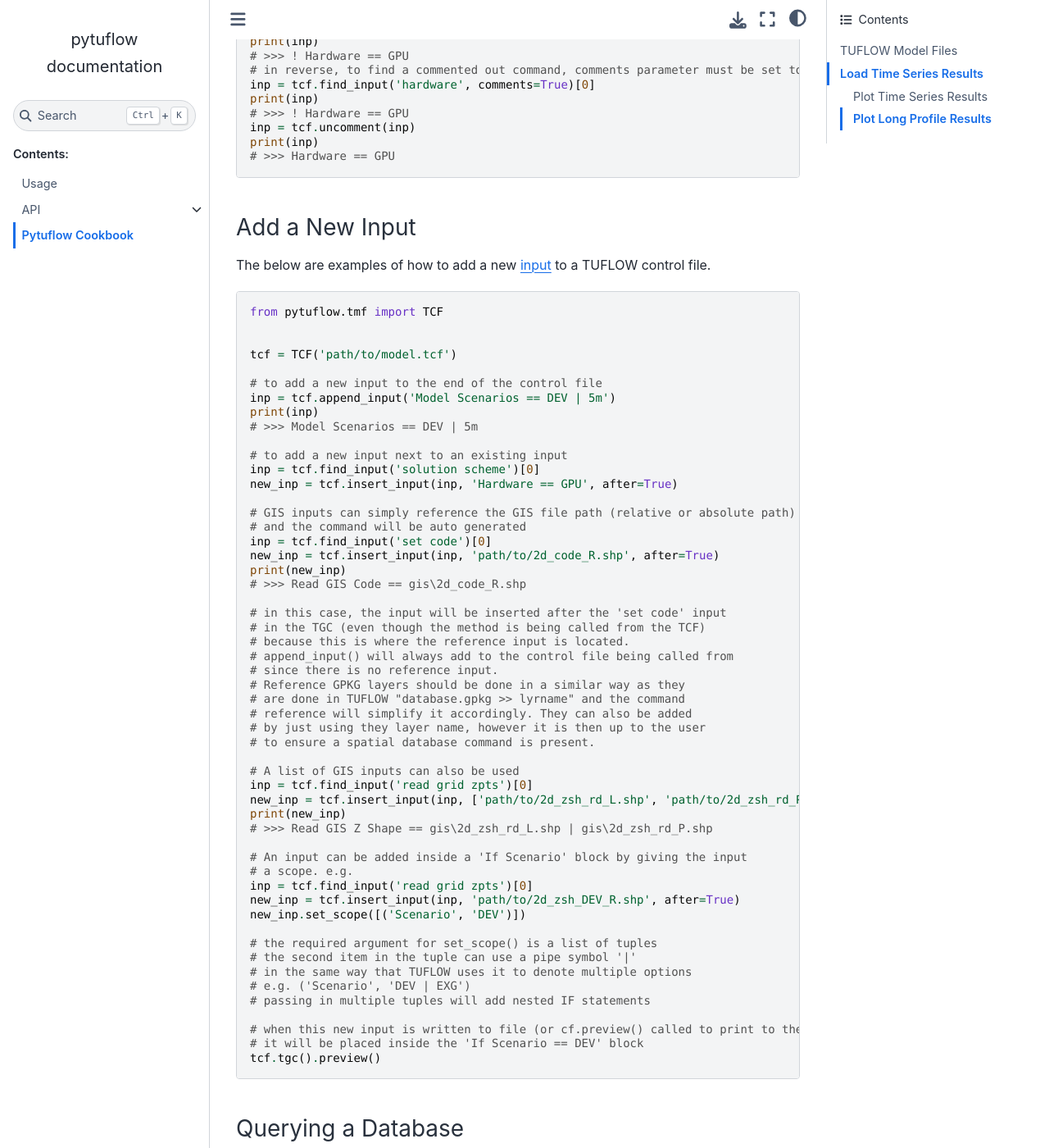
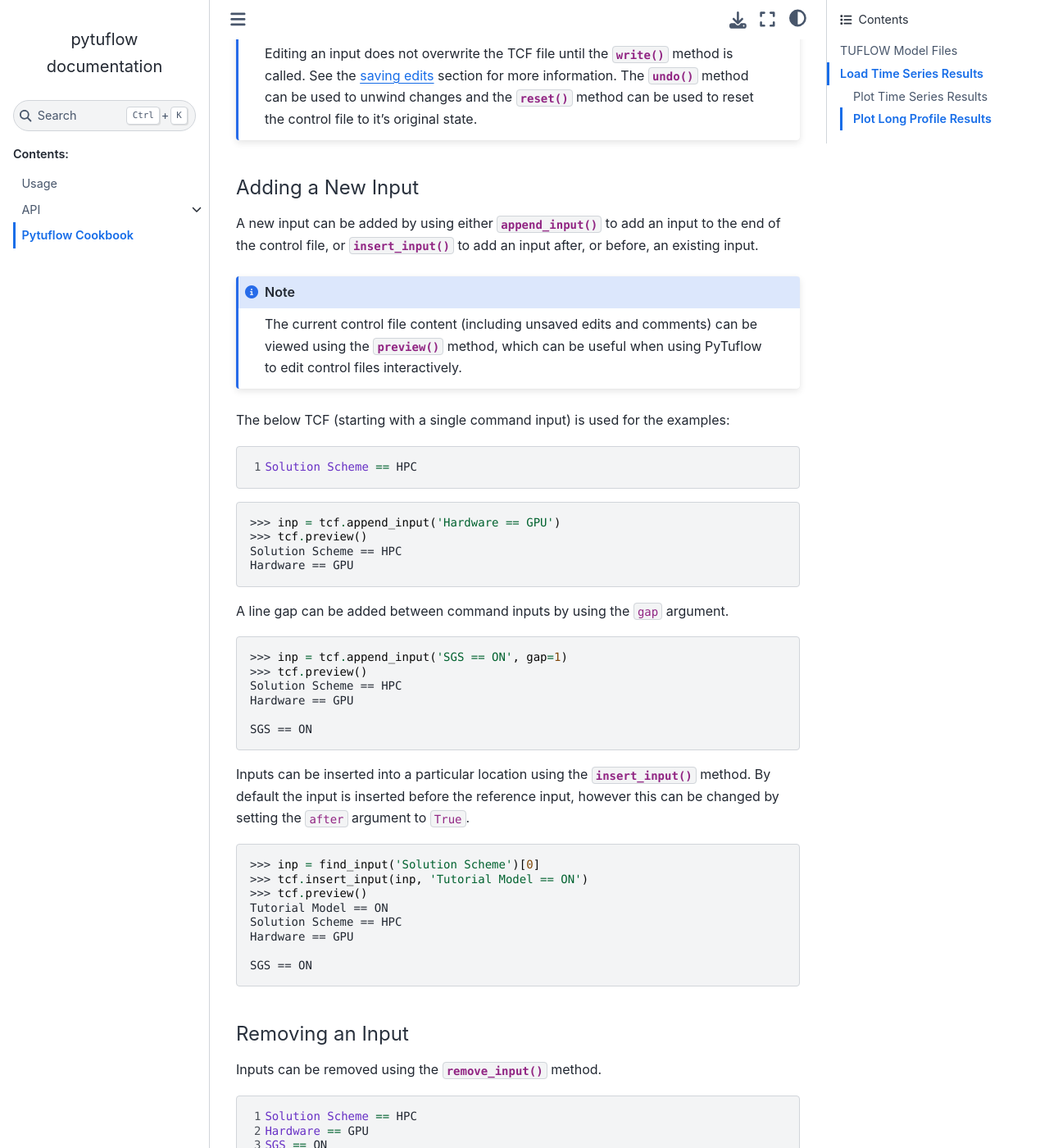
Before and after one commit to TUFLOW-Support/PyTuflow, a Sphinx documentation site: the page built from docs/cookbook.rst, in a window 1280 px wide and 1400 px high, scrolled down 16217 px. Shown: the whole window at 82% size. Built offline with Sphinx 7.4.7 and the Sphinx Book theme 1.1.4, drawn with Linux system fonts in a browser that asks for light colours; pages that are not in the unit, such as notebooks, are missing from menus; some of the changed text lies outside the part shown.

Commit message:
documentation updates

```diff
--- a/docs/cookbook.rst
+++ b/docs/cookbook.rst
@@ -32,6 +32,9 @@
    bc_dbase = tcf.bc_dbase()
    mat = tcf.mat()
    # etc...
+
+Viewing All Command Inputs
+^^^^^^^^^^^^^^^^^^^^^^^^^^
 
 Inputs can be accessed using the :meth:`get_inputs() <pytuflow.tmf.TCF.get_inputs>` method. This method returns a list of
 :class:`Input <pytuflow.tmf.Input>` objects. By default the :meth:`get_inputs() <pytuflow.tmf.TCF.get_inputs>` method
@@ -123,6 +126,9 @@
    <SettingInput> Set Mat == 1
    <GisInput> Read GIS Mat == gis\2d_mat_EG00_001_R.shp
 
+Finding Specific Inputs
+^^^^^^^^^^^^^^^^^^^^^^^
+
 To find specific inputs, the :meth:`find_input() <pytuflow.tmf.TCF.find_input>` method can be used. This method returns
 a list of inputs found in the TCF (recursive by default) that match the search parameters.
 
@@ -254,6 +263,9 @@
    >>> for inp in tcf.find_input(callback=lambda x: Scope('scenario', 'D01') in x.scope()):
    ...     inp
    <GisInput> Read GIS Z Shape == gis\2d_zsh_EG07_006_R.shp
+
+Finding Input for a Specific Event / Scenario
+^^^^^^^^^^^^^^^^^^^^^^^^^^^^^^^^^^^^^^^^^^^^^
 
 To view the inputs in a given scenario/event, use the :meth:`context() <pytuflow.tmf.TCF.context>` method to
 resolve the inputs first.
@@ -612,8 +636,8 @@
 to run a TUFLOW model using the :code:`pytuflow` package.
 
 The first thing to understand is that the :meth:`run() <pytuflow.tmf.TCFRunState.run>` method can only be called from the
-:class:`TCFRunState <pytuflow.tmf.TCFRunState>` object which is returned from the :meth:`context() <pytuflow.tmf.TCF.context>`
-method from the :class:`TCF <pytuflow.tmf.TCF>` object. The :meth:`context() <pytuflow.tmf.TCF.context>` method takes in the scenario/event arguments
+:class:`TCFRunState <pytuflow.tmf.TCFRunState>` object which is returned from the :meth:`tcf.context() <pytuflow.tmf.TCF.context>`.
+The :meth:`context() <pytuflow.tmf.TCF.context>` method takes in the scenario/event arguments
 in the from of a single string delimited by spaces e.g.
 
 * :code:`tcf.context('-s1 HPC -s2 GPU -e1 Q100 -e2 2h')`
@@ -688,182 +716,257 @@
    >>> proc.poll()
    0
 
+Test a TUFLOW Model
+^^^^^^^^^^^^^^^^^^^
 
-Test a TUFLOW Model
-~~~~~~~~~~~~~~~~~~~
+A :meth:`test() <pytuflow.tmf.TCFRunState.test>` method is available to run a TUFLOW model in test mode. This is mostly
+just a convenience method that utilises the :meth:`run() <pytuflow.tmf.TCFRunState.run>` method with the appropriate
+CLI flags.
 
-The below shows an example of how to test a TUFLOW model using the :code:`pytuflow` package. The same ability
-to register TUFLOW executables can be used when running the :meth:`run_test() <pytuflow.tmf.TCFRunState.run_test>` method.
+The return from :meth:`test() <pytuflow.tmf.TCFRunState.test>` is a tuple containing stdout and stderr returned from
+:code:`subprocess.Popen.communicate()`. Because the stdout and stderr is piped to the :code:`subprocess.Popen` object,
+no console will open when running the :meth:`test() <pytuflow.tmf.TCFRunState.test>` method.
 
-.. code-block:: python
+.. code-block:: pycon
 
-   from pytuflow.tmf import TCF
+   >>> out, err = tcf.context().test('2023-03-AF')
+   >>> if err:
+   ...     for line in out.split('\r\n'):
+   ...         print(line)
+   ... else:
+   ...     print('Model tested successfully')
 
-
-   tcf = TCF('path/to/model.tcf')
-   out, err = tcf.context().run_test('2023-03-AF')
-
-   # the return from the run_test() method is a tuple containing stdout and stderr
-   # returned from the the subprocess.Popen object.
-   # Because the stdout and stderr is piped to the subprocess.Popen object
-   # the run_test() method will not produce any console object.
-
-   # to view any errors
-   if err:
-       for line in err.split('\r\n'):
-           print(line
-
-   # to view the output
-   for line in out.split('\r\n'):
-       print(line)
+Editing a Model
+~~~~~~~~~~~~~~~
 
 .. _updating_an_input:
 
-Update an Input
-~~~~~~~~~~~~~~~
+Editing an Input
+^^^^^^^^^^^^^^^^
 
-The below are examples on how to edit an :doc:`input <inp>` in TUFLOW and save the changes.
+An :doc:`input's <inp>` "command" (left-hand side) and "value" (right-hand side) can be edited. The value can be edited
+using :meth:`update_value() <pytuflow.tmf.InputBuildState.update_value>`:
 
-.. code-block:: python
+.. code-block:: pycon
 
-   from pytuflow.tmf import TCF
+   >>> inp = tcf.find_input('solution scheme')[0]
+   >>> print(inp)
+   Solution Scheme == Classic
+   >>> inp.update_value('HPC')
+   >>> print(inp)
+   Solution Scheme == HPC
 
+The command can be edited using :meth:`update_command() <pytuflow.tmf.InputBuildState.update_command>`, however the command must
+be updated to a value that is the same type as the original command. For example, if the original command is
+:code:`Read GIS Code`, then the updated command must also be a GIS command. Typically
+:meth:`update_command() <pytuflow.tmf.InputBuildState.update_command>`
+should be used to tweak the command slightly:
 
-   tcf = TCF('path/to/model.tcf')
-   inp = tcf.find_input('solution scheme')[0]
+.. code-block:: pycon
+
+   >>> inp = tcf.find_input('Read Grid Zpts')[0]
+   >>> print(inp)
+   Read Grid Zpts == DEM_001.tif
+   >>> inp.update_command('Read Grid Zpts XF OFF')
    print(inp)
-   # >>> Solution Scheme == Classic
+   Read Grid Zpts XF OFF == DEM_001.tif
 
-   # change the input value (right-hand side of the command)
-   inp.update_value('HPC')
-   print(inp)
-   # >>> Solution Scheme == HPC
+.. note::
 
-   # The change has not been saved. You can check this be querying the 'dirty' attribute
-   print(inp.dirty)
-   # >>> True
-   print(tcf.dirty)
-   # >>> True
+   Editing an input does not overwrite the TCF file until the :meth:`write() <pytuflow.tmf.TCF.write>` method is called.
+   See the :ref:`saving edits <saving_edits>` section for more information. The :meth:`undo() <pytuflow.tmf.TCF.undo>` method can be used to
+   unwind changes and the :meth:`reset() <pytuflow.tmf.TCF.reset>` method can be used to reset the control file
+   to it's original state.
 
-   # the changes can be saved via the tcf.write() method
-   # the 'inc' argument will determine where the new tcf
-   # is written to. The options are:
-   # - 'inplace' will overwrite the original tcf
-   # - 'auto' (default) will save into a new TCF with an auto incremented tcf number
-   # - '[user-suffix]' will save into a new TCF with a user suffix e.g. '001' (should be a string)
-   tcf.write('inplace')  # save over the original tcf
-   print(inp.dirty)
-   # >>> False
-   print(tcf.dirty)
-   # >>> False
+Adding a New Input
+^^^^^^^^^^^^^^^^^^
 
-   # the input can also have the left-hand side updated using 'update_command()'
-   inp = tcf.find_input('gpu solver')[0]
-   print(inp)
-   # >>> GPU Solver == ON
-   # This is an old command that invokes the old GPU Solver
-   # this should be updated to 'Solution Scheme == HPC'
-   inp.update_command('Solution Scheme')
-   inp.update_value('HPC')
-   print(inp)
-   # >>> Solution Scheme == HPC
+A new input can be added by using either :meth:`append_input() <pytuflow.tmf.TCF.append_input>` to add an input to the
+end of the control file, or :meth:`insert_input() <pytuflow.tmf.TCF.insert_input>` to add an input after, or before,
+an existing input.
 
-   # The entire input can also be updated by setting the underlying 'Command' object.
-   # users should be careful when using this as certain settings may be lost
-   # if not done properly and can't be reversed using the undo() or reset() methods.
-   from pytuflow.tmf import Command
-   # get the original input settings - this settings object may contain
-   # contextual information which is important to retain
-   settings = inp.raw_command_obj().settings
-   cmd = Command('Solution Scheme == Classic', settings)
-   inp.set_raw_command_obj(cmd)
-   print(inp)
-   # >>> Solution Scheme == Classic
+.. note::
 
-   # it is also possible to comment out or uncomment commands
-   # e.g. to comment out a given input
-   inp = tcf.find_input('hardware')[0]
-   print(inp)
-   # >>> Hardware == GPU
-   inp = tcf.comment_out(inp)
-   print(inp)
-   # >>> ! Hardware == GPU
-   # in reverse, to find a commented out command, comments parameter must be set to True
-   inp = tcf.find_input('hardware', comments=True)[0]
-   print(inp)
-   # >>> ! Hardware == GPU
-   inp = tcf.uncomment(inp)
-   print(inp)
-   # >>> Hardware == GPU
+   The current control file content (including unsaved edits and comments) can be viewed using the :meth:`preview() <pytuflow.tmf.TCF.preview>` method, which
+   can be useful when using PyTuflow to edit control files interactively.
 
+The below TCF (starting with a single command input) is used for the examples:
 
-Add a New Input
-~~~~~~~~~~~~~~~
+.. code-block:: tuflow
+   :linenos:
 
-The below are examples of how to add a new :doc:`input <inp>` to a TUFLOW control file.
+   Solution Scheme == HPC
 
-.. code-block:: python
+.. code-block:: pycon
 
-   from pytuflow.tmf import TCF
+   >>> inp = tcf.append_input('Hardware == GPU')
+   >>> tcf.preview()
+   Solution Scheme == HPC
+   Hardware == GPU
 
+A line gap can be added between command inputs by using the :code:`gap` argument.
 
-   tcf = TCF('path/to/model.tcf')
+.. code-block:: pycon
 
-   # to add a new input to the end of the control file
-   inp = tcf.append_input('Model Scenarios == DEV | 5m')
-   print(inp)
-   # >>> Model Scenarios == DEV | 5m
+   >>> inp = tcf.append_input('SGS == ON', gap=1)
+   >>> tcf.preview()
+   Solution Scheme == HPC
+   Hardware == GPU
 
-   # to add a new input next to an existing input
-   inp = tcf.find_input('solution scheme')[0]
-   new_inp = tcf.insert_input(inp, 'Hardware == GPU', after=True)
+   SGS == ON
 
-   # GIS inputs can simply reference the GIS file path (relative or absolute path)
-   # and the command will be auto generated
-   inp = tcf.find_input('set code')[0]
-   new_inp = tcf.insert_input(inp, 'path/to/2d_code_R.shp', after=True)
-   print(new_inp)
-   # >>> Read GIS Code == gis\2d_code_R.shp
+Inputs can be inserted into a particular location using the :meth:`insert_input() <pytuflow.tmf.TCF.insert_input>` method.
+By default the input is inserted before the reference input, however this can be changed by setting the :code:`after`
+argument to :code:`True`.
 
-   # in this case, the input will be inserted after the 'set code' input
-   # in the TGC (even though the method is being called from the TCF)
-   # because this is where the reference input is located.
-   # append_input() will always add to the control file being called from
-   # since there is no reference input.
-   # Reference GPKG layers should be done in a similar way as they
-   # are done in TUFLOW "database.gpkg >> lyrname" and the command
-   # reference will simplify it accordingly. They can also be added
-   # by just using they layer name, however it is then up to the user
-   # to ensure a spatial database command is present.
+.. code-block:: pycon
 
-   # A list of GIS inputs can also be used
-   inp = tcf.find_input('read grid zpts')[0]
-   new_inp = tcf.insert_input(inp, ['path/to/2d_zsh_rd_L.shp', 'path/to/2d_zsh_rd_P.shp'], after=True)
-   print(new_inp)
-   # >>> Read GIS Z Shape == gis\2d_zsh_rd_L.shp | gis\2d_zsh_rd_P.shp
+   >>> inp = find_input('Solution Scheme')[0]
+   >>> tcf.insert_input(inp, 'Tutorial Model == ON')
+   >>> tcf.preview()
+   Tutorial Model == ON
+   Solution Scheme == HPC
+   Hardware == GPU
 
-   # An input can be added inside a 'If Scenario' block by giving the input
-   # a scope. e.g.
-   inp = tcf.find_input('read grid zpts')[0]
-   new_inp = tcf.insert_input(inp, 'path/to/2d_zsh_DEV_R.shp', after=True)
-   new_inp.set_scope([('Scenario', 'DEV')])
+   SGS == ON
 
-   # the required argument for set_scope() is a list of tuples
-   # the second item in the tuple can use a pipe symbol '|'
-   # in the same way that TUFLOW uses it to denote multiple options
-   # e.g. ('Scenario', 'DEV | EXG')
-   # passing in multiple tuples will add nested IF statements
+Removing an Input
+^^^^^^^^^^^^^^^^^
 
-   # when this new input is written to file (or cf.preview() called to print to the console)
-   # it will be placed inside the 'If Scenario == DEV' block
-   tcf.tgc().preview()
+Inputs can be removed using the :meth:`remove_input() <pytuflow.tmf.TCF.remove_input>` method.
 
+.. code-block:: tuflow
+   :linenos:
+
+   Solution Scheme == HPC
+   Hardware == GPU
+   SGS == ON
+
+.. code-block:: pycon
+
+   >>> inp = tcf.find_input('SGS')[0]
+   >>> tcf.remove_input(inp)
+   >>> tcf.preview()
+   Solution Scheme == HPC
+   Hardware == GPU
+
+Alternatively, inputs can be commented out using the :meth:`comment_out() <pytuflow.tmf.TCF.comment_out>` method.
+
+.. code-block:: pycon
+
+   >>> inp = tcf.find_input('SGS')[0]
+   >>> tcf.comment_out(inp)
+   >>> tcf.preview()
+   Solution Scheme == HPC
+   Hardware == GPU
+   ! SGS == ON
+
+:meth:`uncomment() <pytuflow.tmf.TCF.uncomment>` can be used to reverse a commented out command.
+
+.. code-block:: pycon
+
+   >>> inp = tcf.find_input('SGS == ON', comments=True)[0]
+   >>> tcf.uncomment(inp)
+   >>> tcf.preview()
+   Solution Scheme == HPC
+   Hardware == GPU
+   SGS == ON
+
+.. _saving_edits:
+
+Saving Edits
+^^^^^^^^^^^^
+
+Editing, adding, or removing inputs are not saved to the file until the :meth:`write() <pytuflow.tmf.TCF.write>` method is called.
+By default, the :meth:`write() <pytuflow.tmf.TCF.write>` method will save the TCF to a new file with an auto-incremented
+name. The :code:`inc` argument can be set to :code:`'inplace'` to save the changes to the original file, or a string
+to save the changes to a new file with a user-defined suffix.
+
+Other control files will automatically have the :meth:`write() <pytuflow.tmf.TCF.write>` method called
+if they have edits if the :code:`TCF` is the object being saved/written. If 'inplace' isn't being used, any control files
+saved with new names will be automatically updated in the TCF object.
+
+**Original TCF (model_001.tcf)**
+
+.. code-block:: tuflow
+   :linenos:
+
+   Solution Scheme == HPC
+   Hardware == GPU
+   SGS == ON
+
+.. code-block:: pycon
+
+   >>> inp = tcf.find_input('Hardware')[0]
+   >>> inp.update_value('CPU')
+   >>> tcf.write()
+
+**New TCF (model_002.tcf)**
+
+.. code-block:: tuflow
+   :linenos:
+
+   Solution Scheme == HPC
+   Hardware == CPU
+   SGS == ON
+
+.. note::
+
+   Once a control file is saved, all edits that were being tracked are cleared. This means that the :meth:`undo() <pytuflow.tmf.TCF.undo>`
+   and :meth:`reset() <pytuflow.tmf.TCF.reset>` methods will be reset to the state of the saved file.
 
 Querying a Database
 ~~~~~~~~~~~~~~~~~~~
 
 The below are examples of how to query a :class:`database <pytuflow.tmf.Database>` in a TUFLOW control file. For example
 getting the boundary time series from a :class:`bc_dbase <pytuflow.tmf.BCDatabase>`
+
+It is worth first mentioning how to view the database itself. Database data is stored in a Pandas DataFrame and can
+be retrieved using the :meth:`db() <pytuflow.tmf.Database.db>` method.
+
+.. code-block:: pycon
+
+   >>> bc_dbase = tcf.bc_dbase()
+   >>> df = bc_dbase.db()
+   >>> print(df.head())
+               Source        Column 1     Column 2  Add Col 1  Mult Col 2  Add Col 2  Column 3  Column 4
+   Name
+   FC01  EG00_001.csv  inflow_time_hr  inflow_FC01        NaN         NaN        NaN       NaN       NaN
+
+
+Simple Boundary Value Example
+^^^^^^^^^^^^^^^^^^^^^^^^^^^^^
+
+This simple example shows how to query a :class:`bc_dbase <pytuflow.tmf.BCDatabase>` that is not using any
+event variables using the :meth:`value() <pytuflow.tmf.BCDatabase.value>`.
+
+.. code-block:: pycon
+
+   >>> bc_dbase = tcf.bc_dbase()
+   >>> qt = bc_dbase.value('FC01')
+   >>> print(qt.head())
+         inflow_time_hr  inflow_FC01
+   0           0.000         0.00
+   1           0.083         0.84
+   2           0.167         3.31
+   3           0.250         4.60
+   4           0.333         7.03
+
+
+Boundary Value with Event Variables
+^^^^^^^^^^^^^^^^^^^^^^^^^^^^^^^^^^^
+
+The best way to extract a specific event from a :class:`bc_dbase <pytuflow.tmf.BCDatabase>` that is using event variables,
+is to use the :meth:`context() <pytuflow.tmf.TCF.context>` method to resolve the event variables first. This should be
+called on the :class:`TCF <pytuflow.tmf.TCF>` object since the TEF file is required to resolve the event variables.
+
+.. code-block:: pycon
+
+   from pytuflow.tmf import TCF
+
+   tcf = TCF('path/to/model.tcf')
+   q100 = tcf.context('-e1 Q100').bc_dbase().value('FC01')
+   q050 = tcf.context('-e1 Q50').bc_dbase().value('FC01')
 
 .. code-block:: python
 
--- a/pytuflow/__init__.py
+++ b/pytuflow/__init__.py
@@ -29,4 +29,4 @@
 
 
 name = 'PyTuflow'
-__version__ = '0.0.91'
+__version__ = '0.0.92'
```
Also changed, not shown: other parts of docs/cookbook.rst (+20 -1 lines), docs/fm.rst (+9 -0 lines).
